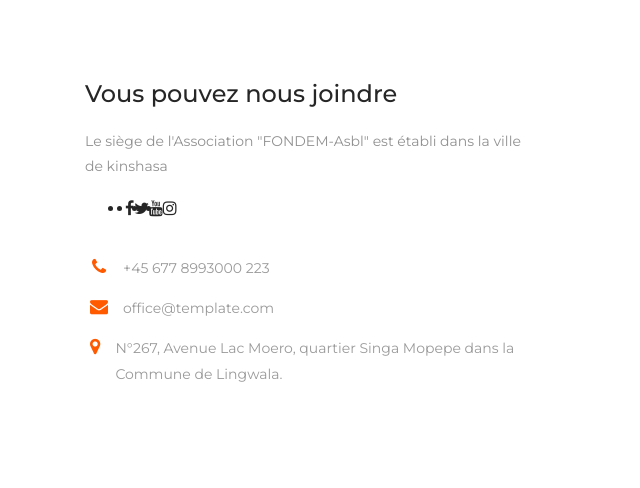
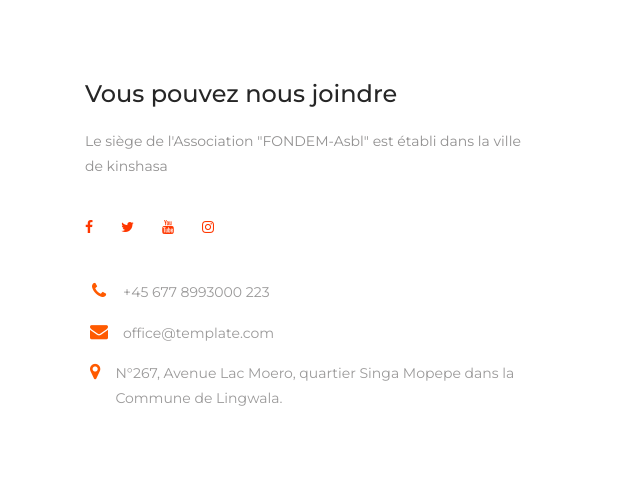
Before and after one commit to chrioniep/fondem, a Django app: page /contact/ in a window 1280 px wide. Shown: the part 174-662 px from the top of the page, without its empty margins (0-640 px from the left). Run offline with Django 3.2, Linux system fonts and the light colour scheme; some libraries are stand-ins or nearby versions.

Commit message:
change contact file

```diff
--- a/templates/contact.html
+++ b/templates/contact.html
@@ -22,7 +22,7 @@
 
                         <p>Le siège de l'Association "FONDEM-Asbl" est établi dans la ville de kinshasa</p>
 
-                        <ul class="d-flex flex-wrap align-items-center">
+                        <ul class="contact-social d-flex flex-wrap align-items-center">
 
                             <li><a href="#"><i class="fa fa-facebook"></i></a></li>
                             <li><a href="#"><i class="fa fa-twitter"></i></a></li>
```
